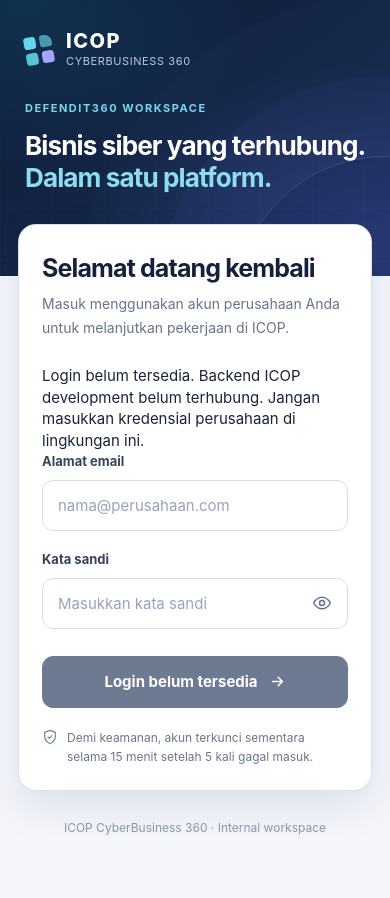
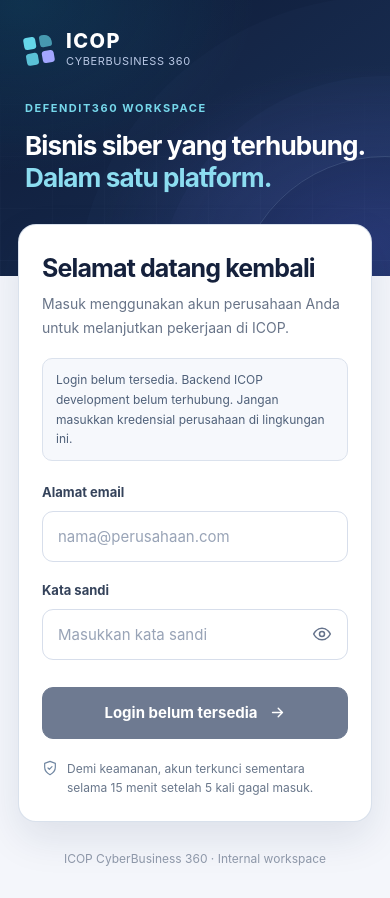
Before and after one commit to elanghaqeem-hash/ICOP, a Next.js app in the folder apps/web/: page /login in a window 390 px wide. Before the commit the page ends 866 px from the top, so only its background shows below. Built offline with nearby package versions, Linux system fonts and the light colour scheme.

Commit message:
style(cloudflare): compact development status and accessible mobile login state

```diff
--- a/apps/web/src/app/login/login.css
+++ b/apps/web/src/app/login/login.css
@@ -316,3 +316,52 @@
 @media (prefers-reduced-motion: reduce) {
   .auth-field input, .auth-submit { transition: none; }
 }
+
+/* Development readiness: compact, readable on 390px mobile without horizontal scroll. */
+.auth-dev-marker {
+  display: inline-flex;
+  align-items: center;
+  margin: 0 0 12px;
+  padding: 6px 10px;
+  border: 1px solid #cbd6ea;
+  border-radius: 8px;
+  background: #f1f5fb;
+  color: #334969;
+  font-size: 11px;
+  font-weight: 700;
+  letter-spacing: .06em;
+  text-transform: uppercase;
+}
+.auth-readiness {
+  display: flex;
+  flex-wrap: wrap;
+  align-items: flex-start;
+  gap: 10px;
+  margin: -5px 0 22px;
+  padding: 11px 13px;
+  border: 1px solid #dbe2ed;
+  border-radius: 10px;
+  color: #4f6079;
+  background: #f6f8fc;
+  font-size: 12px;
+  line-height: 1.65;
+  overflow-wrap: anywhere;
+}
+.auth-readiness button {
+  border: 1px solid #b6c3d8;
+  border-radius: 7px;
+  padding: 4px 10px;
+  background: #fff;
+  color: #1f3c65;
+  font: inherit;
+  font-weight: 700;
+  cursor: pointer;
+}
+.auth-readiness button:focus-visible {
+  outline: 2px solid #435caa;
+  outline-offset: 2px;
+}
+@media (max-width: 799px) {
+  .auth-dev-marker { margin-bottom: 11px; }
+  .auth-readiness { margin-top: -7px; }
+}
```
